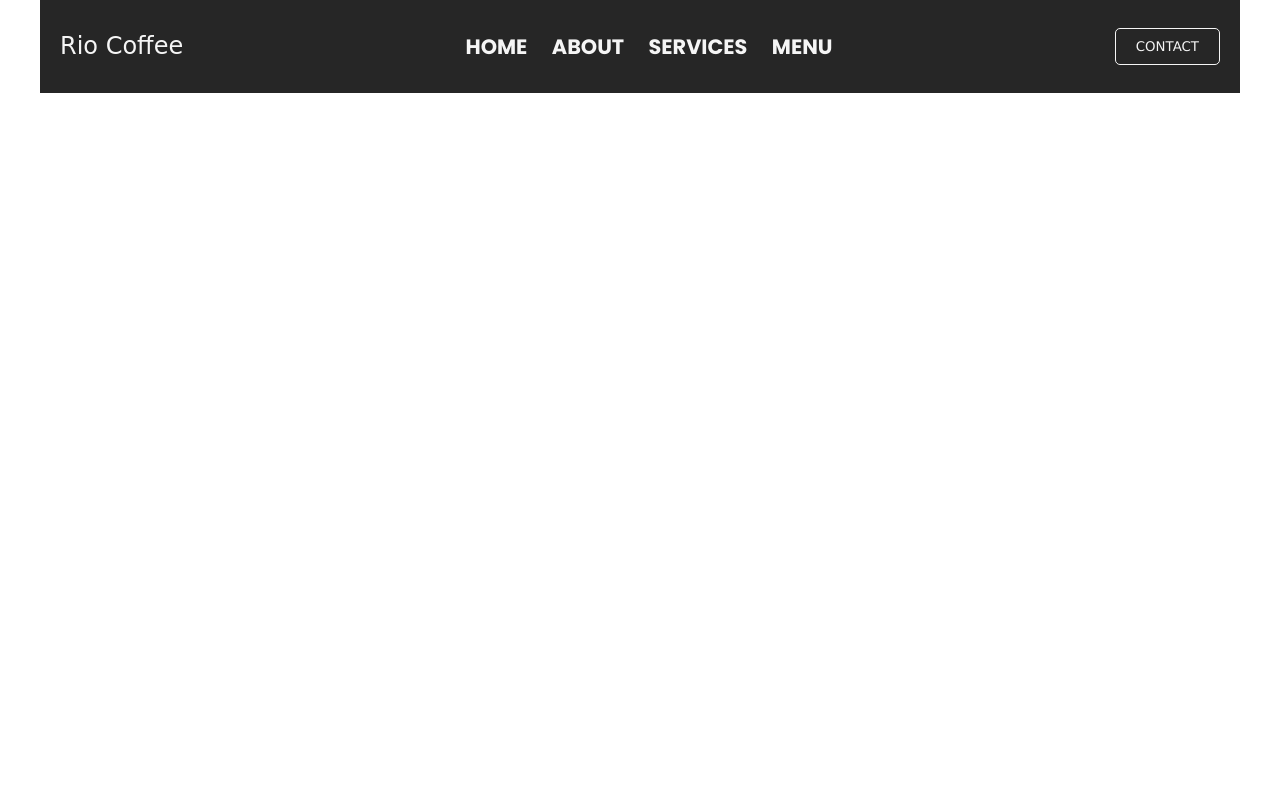
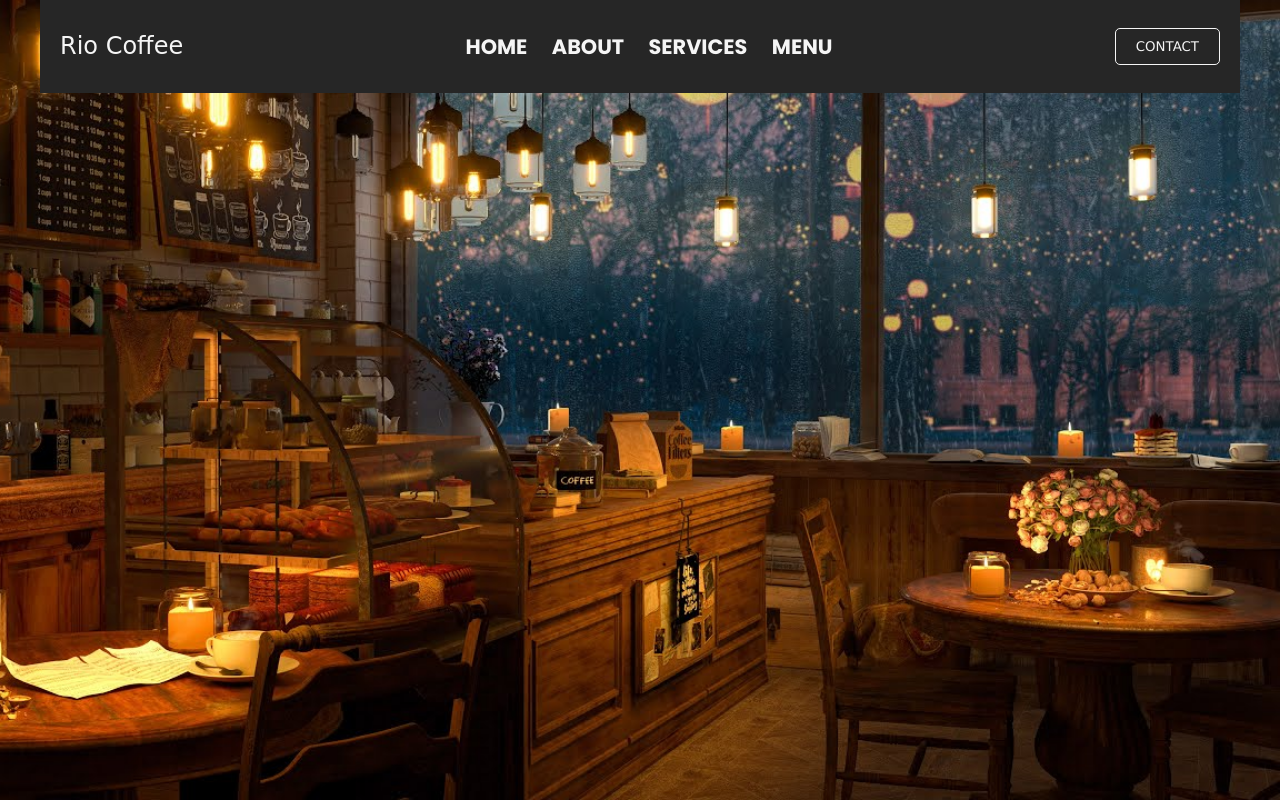
Before and after one commit to freshjsftm/flex_practice_2, a plain HTML site: page index.html in a window 1280 px wide. Drawn offline with Linux system fonts and the light colour scheme.

Commit message:
Add background at page

```diff
--- a/assets/css/style.css
+++ b/assets/css/style.css
@@ -2,7 +2,6 @@
   --main-color-light: whitesmoke;
   --main-color-dark: #262626;
 }
-
 .header {
   display:flex;
   flex-wrap: wrap;
@@ -13,7 +12,6 @@
   background-color: var(--main-color-dark);
   color: var(--main-color-light);
 }
-
 .logo{
   font-size: 1.5em;
   font-family: cursive;
@@ -39,3 +37,10 @@
 .padding {
   padding: 10px 20px;
 }
+.main-container {
+  background-image: url(./../images/coffee.jpg);
+  width: 100vw;
+  height: 100vh;
+  background-size: cover;
+  background-position: right top;
+}
--- a/index.html
+++ b/index.html
@@ -11,6 +11,7 @@
   <link rel="stylesheet" href="./assets/css/style.css">
   <title>Flexbox responsive homework</title>
 </head>
+<div class="main-container">
   <header class="header padding">
     <div class="logo"><a href="">rio coffee</a></div>
     <nav class="nav">
@@ -23,6 +24,6 @@
     </nav>
     <button class="contact-btn uppercase padding"><a href="" class="contact-link"></a>contact</button>
   </header>
-  <main class="main"></main>
+</div>
 </body>
 </html>
```
Also changed, not shown: assets/images/coffee.jpg (added).
